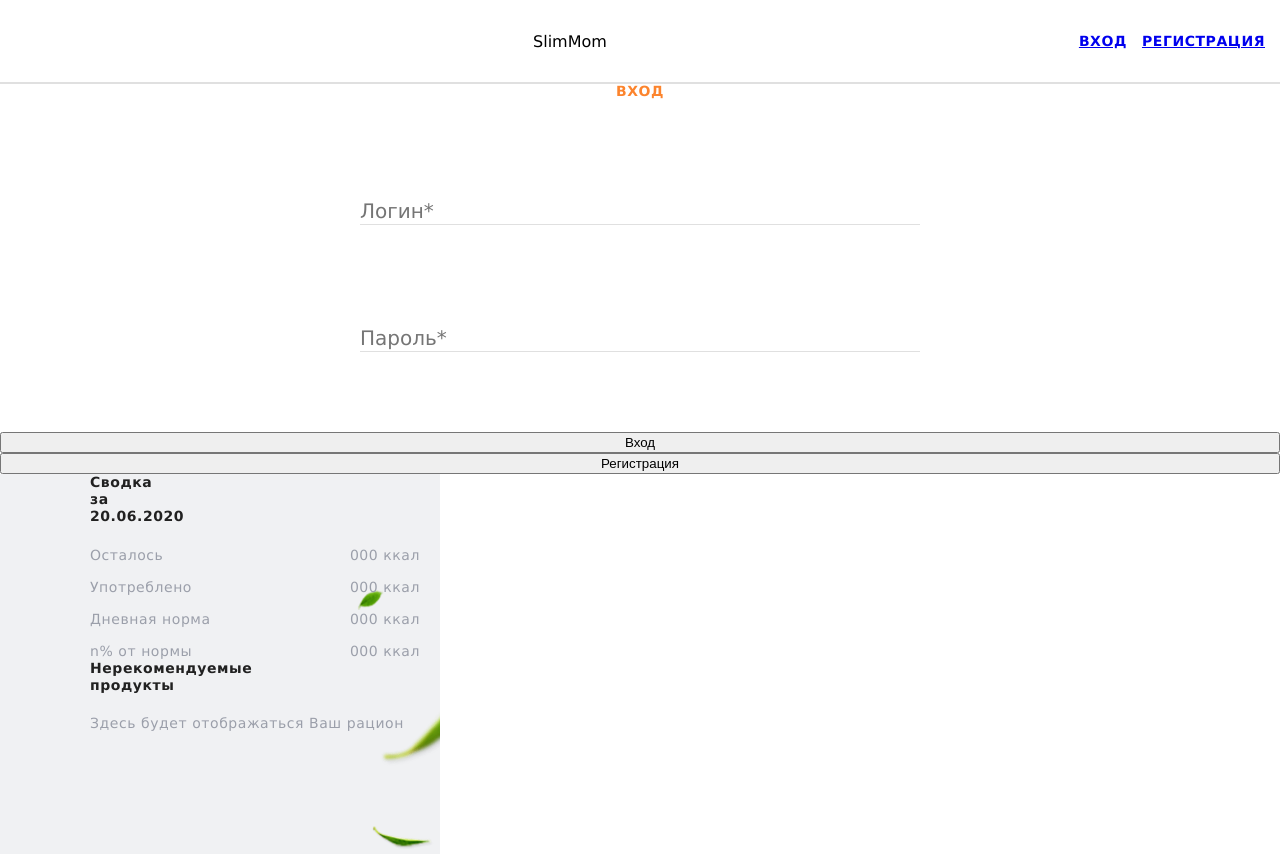
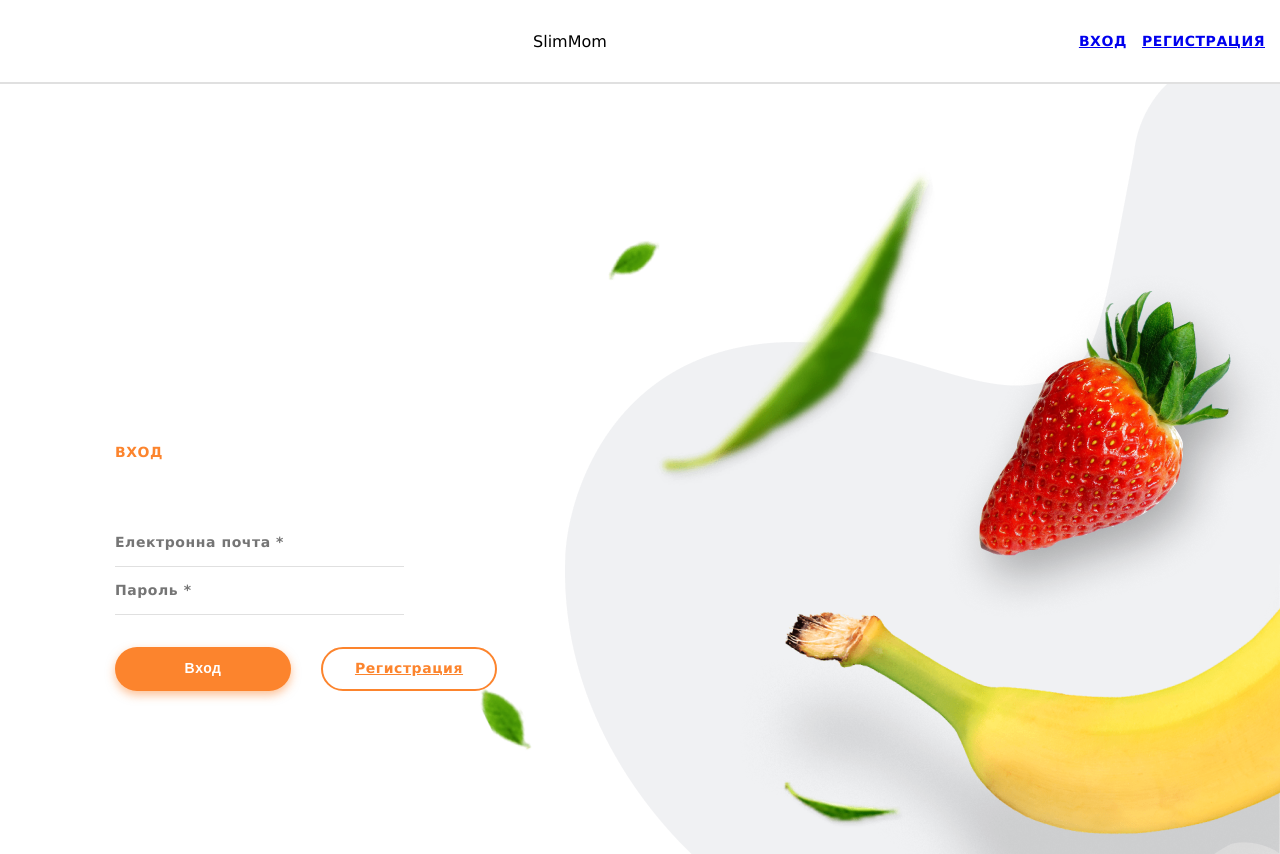
Before and after one commit to MariaTrofimovaa/Slim-mom-react-project, a React (Create React App) app: page /login in a window 1280 px wide. Shown: the top 854 px of the page. Built offline with nearby package versions, Linux system fonts and the light colour scheme.

Commit message:
fixed login

```diff
--- a/src/components/App.js
+++ b/src/components/App.js
@@ -23,7 +23,7 @@ const App = () => {
           <KkalInfo />
         </Modal>
       )}
-      <RightSideBar />
+      {/* <RightSideBar /> */}
     </div>
   );
 };
--- a/src/components/diaryAddProductForm/DiaryAddProductForm.js
+++ b/src/components/diaryAddProductForm/DiaryAddProductForm.js
@@ -51,7 +51,10 @@ class DiaryAddProductForm extends Component {
     console.log(this.state.searchWord);
     const searchedProducts = await axios.get(
       `https://slimmom-backend.goit.global/product&search=${this.state.searchWord}`
+
+      // `https://slimmom-backend.goit.global/product?search=${this.state.searchWord}`
     );
+    console.log(searchedProducts);
 
     this.setState({ foundProducts: searchedProducts.data.results });
   };
--- a/src/components/loginForm/LoginForm.js
+++ b/src/components/loginForm/LoginForm.js
@@ -1,71 +1,189 @@
-import React, { useState } from "react";
+// import { Form, Formik } from "formik";
+// import React, { useState } from "react";
+// import { useDispatch } from "react-redux";
+// import { Link, useLocation } from "react-router-dom";
+// import { logIn } from "../../redux/auth/auth.operations";
+// import styles from "./LoginForm.module.css";
+// import schema from "./validator/Validator";
+
+// const InitialState = {
+//   email: "",
+//   password: "",
+// };
+
+// const LoginForm = () => {
+//   const [user, setUser] = useState(InitialState);
+//   const location = useLocation();
+//   const dispatch = useDispatch();
+
+//   const onHandleChange = (event) => {
+//     const { name, value } = event.target;
+//     setUser((prevState) => ({ ...prevState, [name]: value }));
+//   };
+
+//   const onHandleSubmit = (e) => {
+//     e.preventDefault();
+
+//     dispatch(logIn(user));
+//     setUser(InitialState);
+//   };
+
+//   return (
+//     <div className={styles.container}>
+//       <div className={styles.registerContainer}>
+//         <div className={styles.formContainer}></div>
+//         <h1 className={styles.authTitle}>Вход</h1>
+
+//         {/* <Formik
+//           initialValues={{ email: "", password: ""}}
+//           validationSchema={schema}
+//         > */}
+//           <form onSubmit={onHandleSubmit} className={styles.registerForm}>
+//             <label htmlFor="email" className={styles.label}>
+//               {/* Логин* */}
+//               <input
+//                 id="email"
+//                 name="email"
+//                 type="mail"
+//                 className={styles.inputData}
+//                 placeholder="Логин*"
+//                 value={user.email}
+//                 onChange={onHandleChange}
+//                 required
+//               />
+//             </label>
+
+//             <label htmlFor="password" className={styles.label}>
+//               {/* Пароль* */}
+//               <input
+//                 id="password"
+//                 name="password"
+//                 type="password"
+//                 className={styles.inputData}
+//                 placeholder="Пароль*"
+//                 value={user.password}
+//                 onChange={onHandleChange}
+//                 required
+//               />
+//             </label>
+//           </form>
+
+          // <div className={styles.buttonContainer}>
+          //   <button className={styles.authButton} type="submit">
+          //     {location.pathname === "/registration" ? "Регистрация" : "Bход"}
+          //   </button>
+
+          //   {location.pathname === "/registration" ? (
+          //     <Link to="/login" className={styles.authLink}>
+          //       {location.pathname === "/registration" ? "Вход" : "Регистрация"}
+          //     </Link>
+          //   ) : (
+          //     <Link to="/registration" className={styles.authLink}>
+          //       {location.pathname === "/registration"
+          //         ? "Уже есть аккаунт"
+          //         : "Регистрация"}
+          //     </Link>
+          //   )}
+          // </div>
+
+//           {/* <button type="submit" className={styles.submitBtn}>
+//             Вход
+//           </button>
+
+//           <button type="button">Регистрация</button> */}
+
+//         {/* </Formik> */}
+//       </div>
+//     </div>
+//   );
+// };
+
+// export default LoginForm;
+
+// Регитрация - как ссылка (ведет на страницу Registration)
+
+import React from "react";
 import { useDispatch } from "react-redux";
-import { logIn } from "../../redux/auth/auth.operations";
-import styles from "./LoginForm.module.css";
+import {
+  logIn,
+} from "../../redux/auth/auth.operations";
+import { ErrorMessage, Field, Form, Formik } from "formik";
+import schema from "./validator/Validator";
+import style from "./LoginForm.module.css";
+import { useLocation } from "react-router";
+import { Link } from "react-router-dom";
 
-const InitialState = {
+// const registrationValues = {
+//   email: "",
+//   password: "",
+//   username: "",
+// };
+const loginValues = {
   email: "",
   password: "",
 };
-
-const LoginForm = () => {
-  const [user, setUser] = useState(InitialState);
+const AuthForm = () => {
+  const location = useLocation();
   const dispatch = useDispatch();
 
-  const onHandleChange = (event) => {
-    const { name, value } = event.target;
-    setUser((prevState) => ({ ...prevState, [name]: value }));
-  };
-
-  const onHandleSubmit = (e) => {
-    e.preventDefault();
-
-    dispatch(logIn(user));
-    setUser(InitialState);
-  };
-
   return (
-    <>
-      <h1 className={styles.authTitle}>Вход</h1>
-      <form onSubmit={onHandleSubmit} className={styles.registerForm}>
-        <label htmlFor="email" className={styles.label}>
-          {/* Логин* */}
-          <input
-            id="email"
+    <div className={style.container}>
+      <div className={style.AuthFormContainer}></div>
+      <div className={style.navContainer}>
+        <h1 className={style.authTitle}>Вход</h1>
+        <Formik
+          initialValues={loginValues}
+          validationSchema={schema}
+          onSubmit={(values) => {
+            dispatch(logIn(values));
+          }}
+        >
+          <Form className={style.form}>
+            <label>
+              <Field
+                type="email"
                 name="email"
-            type="mail"
-            className={styles.inputData}
-            placeholder="Логин*"
-            value={user.email}
-            onChange={onHandleChange}
-            required
+                placeholder="Електронна почта *"
+                className={style.input}
               />
+              <ErrorMessage name="email" component="div" />
             </label>
-
-        <label htmlFor="password" className={styles.label}>
-          {/* Пароль* */}
-          <input
-            id="password"
+            <label>
+              <Field
+                type="password"
                 name="password"
-            type="password"
-            className={styles.inputData}
-            placeholder="Пароль*"
-            value={user.password}
-            onChange={onHandleChange}
-            required
+                placeholder="Пароль *"
+                className={style.input}
               />
+              <ErrorMessage name="password" component="div" />
             </label>
-
-        <button type="submit" className={styles.submitBtn}>
+            {/* <button type="submit" className={style.buttons}>
               Вход
+            </button> */}
+            <div className={style.buttonContainer}>
+              <button className={style.authButton} type="submit">
+                {location.pathname === "/registration" ? "Регистрация" : "Bход"}
               </button>
 
-        <button type="button">Регистрация</button>
-      </form>
-    </>
+              {location.pathname === "/registration" ? (
+                <Link to="/login" className={style.authLink}>
+                  {location.pathname === "/registration"
+                    ? "Вход"
+                    : "Регистрация"}
+                </Link>
+              ) : (
+                <Link to="/registration" className={style.authLink}>
+                  {location.pathname === "/registration"
+                    ? "Уже есть аккаунт"
+                    : "Регистрация"}
+                </Link>
+              )}
+            </div>
+          </Form>
+        </Formik>
+      </div>
+    </div>
   );
 };
 
-export default LoginForm;
-
-// Регитрация - как ссылка (ведет на страницу Registration)
+export default AuthForm;
--- a/src/components/loginForm/LoginForm.module.css
+++ b/src/components/loginForm/LoginForm.module.css
@@ -1,56 +1,204 @@
+.container {
+  display: flex;
+  flex-direction: column;
+
+  font-size: 14px;
+  line-height: 0.93;
+  letter-spacing: 0.04em;
+  position: relative;
+  width: 100vw;
+  height: 100vh;
+}
+.AuthFormContainer {
+  display: none;
+  margin: 0 auto;
+}
+.navContainer {
+  z-index: 2;
+  padding-top: 40px;
+  padding-bottom: 20px;
+  display: flex;
+  justify-content: space-between;
+  align-items: center;
+  flex-direction: column;
+}
 .authTitle {
-  /* font-family: 'Gotham Pro'; */
-  margin-bottom: 80px;
+  font-style: normal;
+  font-weight: 700;
   font-size: 14px;
-  font-weight: 700;
+  line-height: 0.92em;
+  letter-spacing: 0.04em;
+  text-transform: uppercase;
+  margin-bottom: 60px;
+  color: #fc842d;
+}
+.form {
+  display: flex;
+  flex-direction: column;
+}
+.input {
+  border-bottom: 1px solid rgb(224, 224, 224);
+  border-top: none;
+  border-right: none;
+  border-left: none;
+  padding: 15px 15px 15px 0px;
+  width: 289px;
+  font-family: Verdana;
+  font-style: normal;
+  font-weight: bold;
+  font-size: 14px;
+  line-height: 1.21em;
+  letter-spacing: 0.04em;
+  color: #9b9faa;
+  outline: none;
+  background-color: white;
+}
+
+.buttonContainer {
+  display: flex;
+  margin: 0 auto;
+  flex-direction: column;
+  height: 108px;
+  justify-content: space-between;
+}
+
+.authButton {
+  background: #fc842d;
+  box-shadow: 0px 4px 10px rgba(252, 132, 45, 0.5);
+  border-radius: 30px;
+  border: none;
+  width: 176px;
+  height: 44px;
+  cursor: pointer;
+  display: block;
+  margin: 0 auto;
+  font-weight: bold;
+  font-size: 14px;
+  line-height: 17px;
+  letter-spacing: 0.04em;
+  text-transform: capitalize;
+  color: white;
+}
+
+.authButton:hover {
+  transform: scaleX(1.1) scaleY(1.1);
+  box-shadow: 0 10px 20px rgba(0, 0, 0, 0.2);
+}
+
+.authLink {
+  background: #ffffff;
+  border: 2px solid #fc842d;
+  box-sizing: border-box;
+  border-radius: 30px;
+  width: 176px;
+  height: 44px;
+  display: flex;
+
+  align-items: center;
+  justify-content: center;
+  font-weight: bold;
+  font-size: 14px;
+  line-height: 17px;
+
   text-align: center;
-  text-transform: uppercase;
   letter-spacing: 0.04em;
-  line-height: 1;
+
   color: #fc842d;
 }
 
-.registerForm {
-  display: flex;
-  flex-direction: column;
-  margin: 0;
-  min-width: 290px;
+.authLink:hover {
+  transform: scaleX(1.1) scaleY(1.1);
+  box-shadow: 0 10px 20px rgba(0, 0, 0, 0.2);
 }
 
-.label {
-  padding: 20px;
-  border-radius: 5px;
-  width: 600px;
-  height: 100%;
-  margin: 0px auto;
+.buttons {
+  width: 176px;
+  height: 44px;
+  background: rgb(255, 255, 255);
+  border: 2px solid rgb(252, 132, 45);
+  box-sizing: border-box;
+  border-radius: 30px;
+  font-family: Verdana;
+  font-style: normal;
+  font-weight: bold;
+  font-size: 14px;
+  line-height: 1.21em;
+  align-items: center;
   text-align: center;
-  font-size: 20px;
-  justify-content: center;
-  text-align: center;
+  letter-spacing: 0.04em;
+  color: rgb(252, 132, 45);
+  outline: none;
+  margin-top: 60px;
+}
+.buttons:hover {
+  background: rgb(252, 132, 45);
+  color: white;
+  box-shadow: rgb(252 132 45 / 50%) 0px 4px 10px;
 }
 
-.inputData {
-  padding-left: 0;
-  padding-right: 0;
-  margin-bottom: 60px;
-  width: 100%;
-  border: 0;
-  border-bottom: 1px solid #e0e0e0;
-  background: rgba(255, 255, 255, 0.2);
+@media screen and (min-width: 768px) {
+  .AuthFormContainer {
+    max-width: 768px;
+    padding: 0 87px;
+
+    display: block;
+    z-index: 1;
+    width: inherit;
+
+    height: 100vh;
+    background-size: cover;
+    position: absolute;
+    top: 0;
+    right: 0;
+    background: url(../../img/leavesLoginTablet@1x.png),
+      url(../../img/strawberry@1x.png), url(../../img/banana@1x.png),
+      url(../../img/spot.png);
+
+    background-repeat: no-repeat, no-repeat, no-repeat, no-repeat;
+    background-position: -33px -98px, 477px 294px, 210px 540px, 216px 281px;
+
+    width: 768px;
+    padding-left: 87px;
+    align-items: flex-start;
+    padding-top: 157px;
+  }
+  .navContainer {
+    width: 768px;
+    padding-left: 92px;
+    align-items: flex-start;
+    padding-top: 271px;
+  }
+
+  .buttonContainer {
+    display: flex;
+    flex-direction: row;
+    align-items: center;
+
+    margin: 0;
+  }
+
+  .authButton:not(:last-child) {
+    margin-right: 30px;
+  }
 }
+@media screen and (min-width: 1280px) {
+  .AuthFormContainer {
+    max-width: 1280px;
+    padding: 0 115px;
 
-.input:focus {
-  outline: none;
+    background: url(../../img/leavesLogin@1x.png),
+      url(../../img/strawberry@1x.png), url(../../img/banana@1x.png),
+      url(../../img/spot-login.png);
+
+    background-repeat: no-repeat, no-repeat, no-repeat, no-repeat;
+    background-position: 256px -46px, right 170px, 740px 341px, right top;
+
+    width: 1280px;
+    padding: 115px 244px 783px 243px;
+  }
+  .navContainer {
+    width: 1280px;
+    padding: 115px;
+    padding-top: 362px;
+  }
 }
-
-.input:not(:placeholder-shown) ~ .name {
-  top: -30px;
-  font-size: 12px;
-}
-
-/* .submitBtn {
-    padding: 10px 20px;
-  margin-top: 10px;
-  background-color: #1163c0;
-  border-radius: 4px;
-} */
--- /dev/null
+++ b/src/components/loginForm/validator/Validator.js
@@ -0,0 +1,20 @@
+import * as yup from "yup";
+
+let schema = yup.object().shape({
+  username: yup
+    .string()
+    .min(3, "*Минимум 3 символа")
+    .max(50, "*Слишком длинное имя"),
+  email: yup
+    .string()
+    .min(3, "*Минимум 3 символа")
+    .max(50, "*Слишком длинный email")
+    .required("*Поле обязательно"),
+  password: yup
+    .string()
+    .min(7, "*Минимум 7 символов")
+    .max(50, "*Слишком длинный пароль")
+    .required("*Поле обязательно"),
+});
+
+export default schema;
--- a/src/components/registrationForm/RegistrationForm.module.css
+++ b/src/components/registrationForm/RegistrationForm.module.css
@@ -1,27 +1,26 @@
 .container {
   max-width: 320px;
   margin: 0 auto;
-  padding: 0 4.69%;
+  padding: 0 15зч;
 }
 
-/* .registerContainer {
+.registerContainer {
   display: flex;
   flex-direction: column;
 
-
   font-size: 14px;
   line-height: 0.93;
-  letter-spacing: 0.04em;
+  letter-spacing: 0.04px;
   position: relative;
   width: 100vw;
   height: 100vh;
-} */
+}
 
 .formContainer {
   z-index: 2;
   padding-top: 40px;
-  padding-left: 15px;
-  padding-right: 15px;
+  /* padding-left: 15px;
+  padding-right: 15px; */
   display: flex;
   justify-content: space-between;
   align-items: center;
@@ -78,7 +77,6 @@
   outline: none;
 }
 
-
 .buttonContainer {
   display: flex;
   margin: 0 auto;
@@ -123,7 +121,7 @@
   align-items: center;
   justify-content: center;
   font-weight: bold;
-  font-size: 10px;
+  font-size: 14px;
   line-height: 17px;
 
   text-align: center;
@@ -135,7 +133,6 @@
   transform: scaleX(1.1) scaleY(1.1);
   box-shadow: 0 10px 20px rgba(0, 0, 0, 0.2);
 }
-
 
 @media screen and (min-width: 768px) {
   .container {
@@ -156,7 +153,7 @@
       url(../../img/spot.png);
 
     background-repeat: no-repeat, no-repeat, no-repeat, no-repeat;
-    background-position: 0px -184px, 477px 215px, 277px 400px, 247px 240px;
+    background-position: -33px -98px, 477px 294px, 210px 540px, 216px 281px;
 
     width: 768px;
     padding-left: 87px;
@@ -164,13 +161,13 @@
     padding-top: 157px;
   }
 
-  .formContainer{
+  .formContainer {
     align-items: flex-start;
   }
 
-  /* .registerContainer {
+  .registerContainer {
     align-items: flex-start;
-  } */
+  }
 
   .authTitle {
     margin-bottom: 40px;
@@ -196,13 +193,12 @@
 
     background: url(../../img/leavesLogin@1x.png),
       url(../../img/strawberry@1x.png), url(../../img/banana@1x.png),
-      url(../../img/spot.png);
+      url(../../img/spot-login.png);
 
     background-repeat: no-repeat, no-repeat, no-repeat, no-repeat;
-    background-position: 274px -26px, right 176px, 712px 340px, right top;
+    background-position: 256px -46px, right 170px, 740px 341px, right top;
 
     width: 1280px;
-    padding: 115px;
-    padding-top: 362px;
+    padding: 115px 244px 783px 243px;
   }
 }
```
Also changed, not shown: src/components/registrationForm/RegistrationForm.js (+3 -6 lines). Lines whose indentation alone changed are shown as unchanged.
